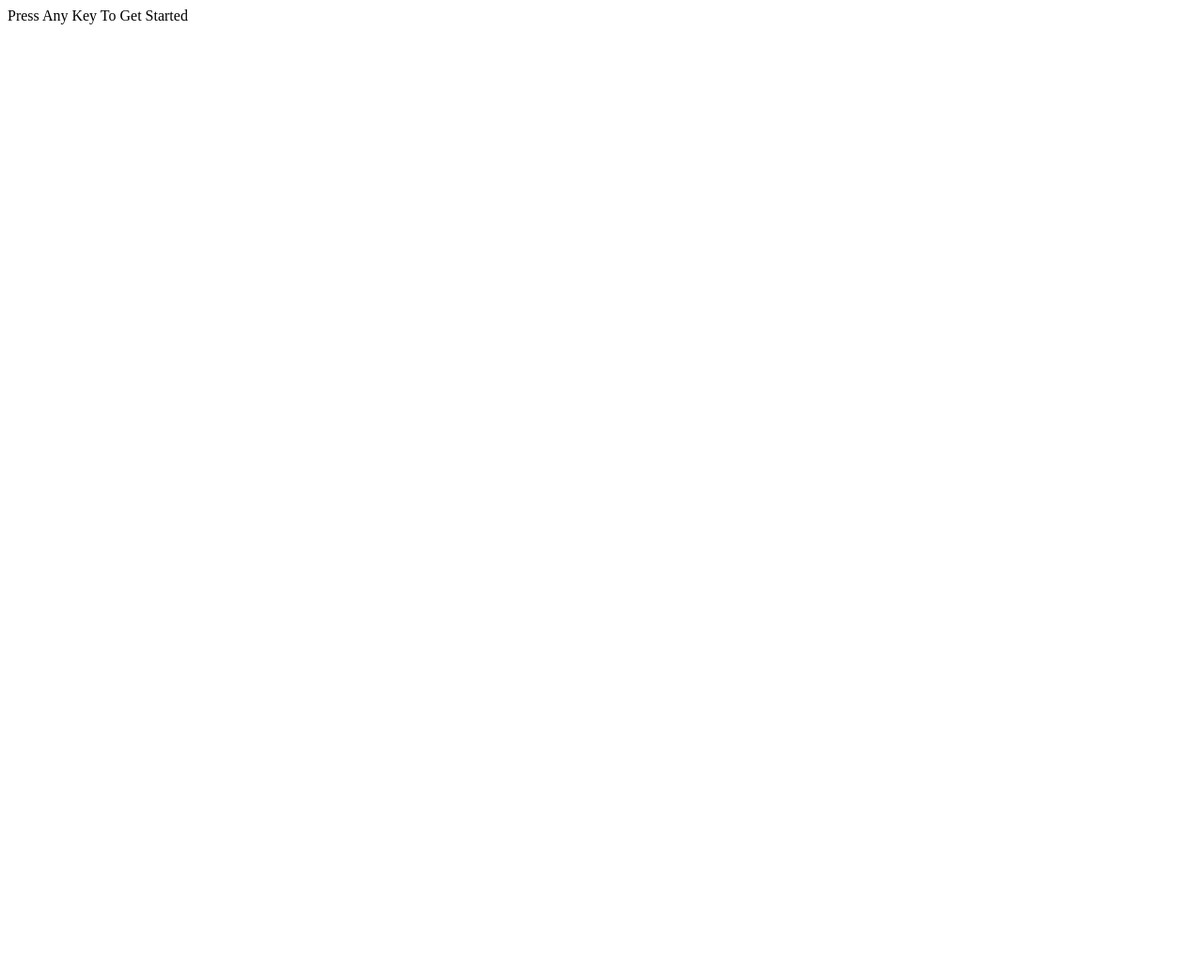
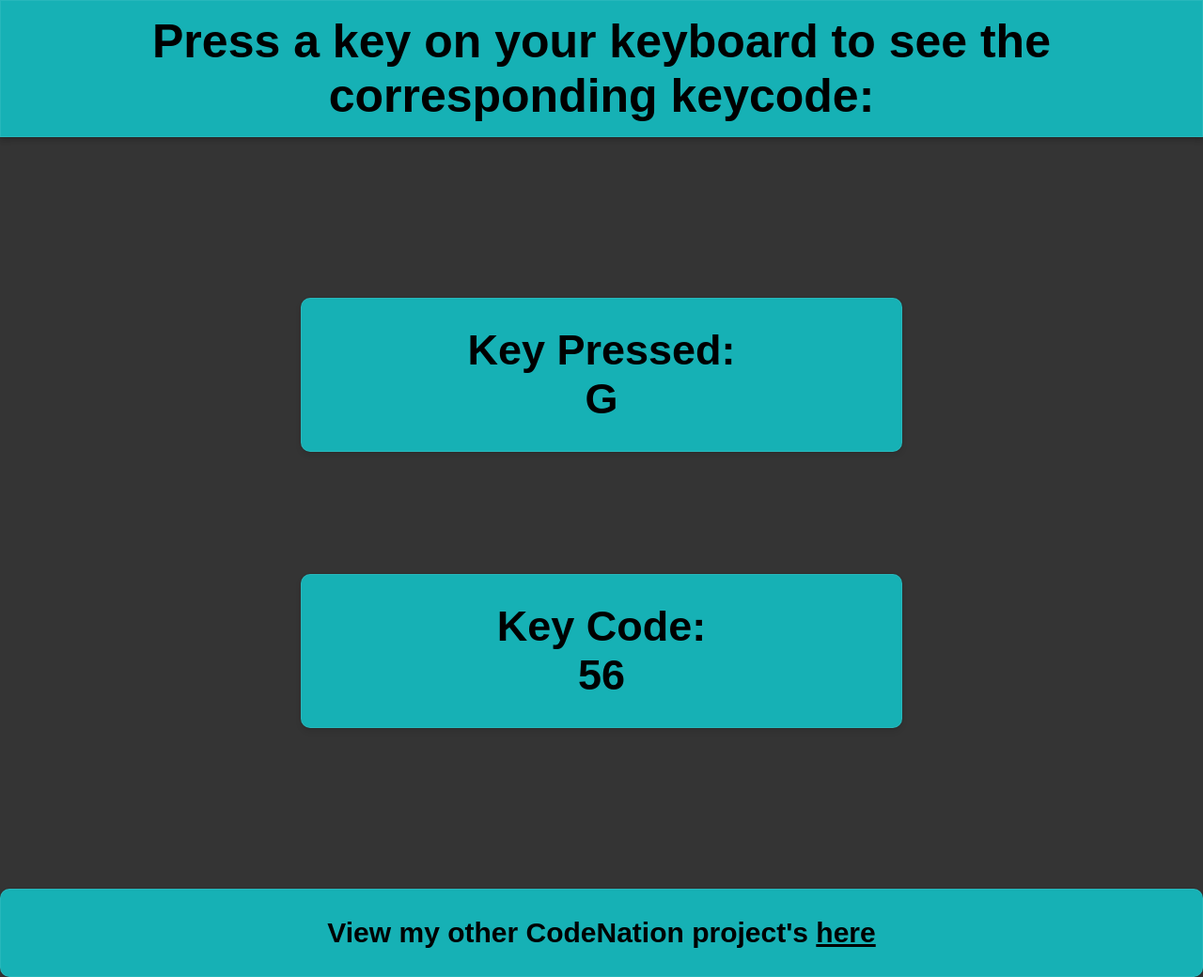
Before and after one commit to megsens/Week3JSDOM, a plain HTML site: page index.html in a window 1280 px wide. Shown: the whole page at 94% size. Before the commit the page ends 800 px from the top, so only its background shows below. Drawn offline with Linux system fonts and the light colour scheme.

Commit message:
Final styling, ready to submit

```diff
--- a/index.html
+++ b/index.html
@@ -1,18 +1,43 @@
 <!DOCTYPE html>
 <html lang="en">
   <head>
+    <meta charset="UTF-8" />
     <meta name="viewport" content="width=device-width, initial-scale=1.0" />
-    <title>Meg's Keycode Generator!</title>
-    <!-- Google Fonts -->
-    <link
-      href="https://fonts.googleapis.com/css2?family=Poppins:wght@500&display=swap"
-      rel="stylesheet"/>
-    <!-- Stylesheet-->
-    <link rel="stylesheet" href="style.css" />
+    <title>Meg's Key Code Generator!</title>
+    <link rel="stylesheet" href="./style.css" />
   </head>
+
   <body>
-    <div id="result">Press Any Key To Get Started</div>
-    <!-- Script -->
-    <script src="script.js"></script>
+    <div class="greeting-container">
+      <h1 class="greeting">
+        Press a key on your keyboard to see the corresponding keycode:
+      </h1>
+    </div>
+    <section>
+      <div class="container">
+        <div class="key">
+          <a href=""></a>
+          <h1>Key Pressed:</h1>
+          <h2>G</h2>
+        </div>
+        <div class="margin-div"></div>
+        <div class="keyCode">
+          <h1>Key Code:</h1>
+          <h2>56</h2>
+        </div>
+      </div>
+    </section>
+    <div class="overlay"></div>
+    <div class="footerContainer">
+      <footer>
+        <h1>
+          View my other CodeNation project's
+          <a class="here" target="_blank" href="https://github.com/megsens"
+            >here</a
+          >
+        </h1>
+      </footer>
+    </div>
+    <script src="./script.js"></script>
   </body>
 </html>
--- a/script.js
+++ b/script.js
@@ -1,5 +1,28 @@
+const displayKey = document.querySelector(".key h2");
+const displayKeyCode = document.querySelector(".keyCode h2");
+const keyCodeDiv = document.querySelector(".keyCode");
+const overlay = document.querySelector(".overlay");
+
 window.addEventListener("keydown", (e) => {
-    document.getElementById(
-      "result"
-    ).innerHTML = `The key pressed is <span>${e.key}</span><span>Key Code: ${e.keyCode}</span>`;
-  });
+overlay.classList.add("hide");
+displayKey.innerHTML = e.key;
+displayKeyCode.innerHTML = e.keyCode;
+if (e.keyCode === 32) {
+displayKey.innerHTML = `'space'`;
+}
+});
+
+keyCodeDiv.addEventListener("click", (e) => {
+const textArea = document.createElement("textarea");
+textArea.setAttribute("readonly", "");
+textArea.style.position = "absolute";
+textArea.value = displayKeyCode.innerText;
+document.body.appendChild(textArea);
+textArea.select();
+document.execCommand("copy");
+document.body.removeChild(textArea);
+keyCodeDiv.querySelector("p").innerText = "Copied";
+setTimeout(() => {
+keyCodeDiv.querySelector("p").innerText = "Click to Copy";
+}, 2000);
+});
--- a/style.css
+++ b/style.css
@@ -0,0 +1,153 @@
+/* For Mobile Portrait View */
+@media screen and (max-device-width: 480px)
+and (orientation: portrait) {
+.gfg-div {
+width: 200px;
+height: 200px;
+background-color: #F8F2ED;
+color: black;
+}
+}
+
+/* For Mobile Landscape View */
+@media screen and (max-device-width: 640px)
+and (orientation: landscape) {
+.gfg-div {
+width: 400px;
+height: 200px;
+background-color: #F8F2ED;
+color: black;
+}
+}
+
+/* Desktop Port Styling */
+
+* {
+  padding: 0;
+  margin: 0;
+  box-sizing: border-box;
+  }
+  body {
+  font-family: Arial, Helvetica, sans-serif;
+  font-size: 30px;
+  background-color: #343434;
+  }
+
+
+.greeting-container {
+
+  /* Start of border shading */
+background-color: #16B1B5;
+box-shadow: inset 0 0 0.5px 1px hsla(0, 0%,
+100%, 0.075),
+/* shadow ring */
+0 0 0 1px hsla(0, 0%, 0%, 0.05),
+/* multiple soft shadows */
+0 0.3px 0.4px hsla(0, 0%, 0%, 0.02),
+0 0.9px 1.5px hsla(0, 0%, 0%, 0.045),
+0 3.5px 6px hsla(0, 0%, 0%, 0.09);
+}
+
+.greeting {
+
+text-align: center;
+padding-top: 15px;
+padding-bottom: 15px;
+font-family: Arial, Helvetica, sans-serif;
+font-size: 50px;
+background-color: #16B1B5;
+
+/* Start of border shading */
+background-color: #16B1B5;
+box-shadow: inset 0 0 0.5px 1px hsla(0, 0%,
+100%, 0.075),
+/* shadow ring */
+0 0 0 1px hsla(0, 0%, 0%, 0.05),
+/* multiple soft shadows */
+0 0.3px 0.4px hsla(0, 0%, 0%, 0.02),
+0 0.9px 1.5px hsla(0, 0%, 0%, 0.045),
+0 3.5px 6px hsla(0, 0%, 0%, 0.09);
+
+}
+
+section {
+min-height: 100vh;
+width: 100%;
+padding: 100px 0;
+display: flex;
+align-items: center;
+justify-content: center}
+
+.container {
+width: 100%;
+height: fit-content;
+display: flex;
+flex-direction: column;
+justify-content: center;
+width: 50%;
+max-width: 1000px;
+}
+.container div {
+/* Start of border shading */
+background-color: #16B1B5;
+box-shadow: inset 0 0 0.5px 1px hsla(0, 0%,
+100%, 0.075),
+/* shadow ring */
+0 0 0 1px hsla(0, 0%, 0%, 0.05),
+/* multiple soft shadows */
+0 0.3px 0.4px hsla(0, 0%, 0%, 0.02),
+0 0.9px 1.5px hsla(0, 0%, 0%, 0.045),
+0 3.5px 6px hsla(0, 0%, 0%, 0.09);
+display: flex;
+align-items: center;
+flex-direction: column;
+padding: 30px;
+border-radius: 10px;
+}
+
+.container-div:active {
+
+transform: scale(0.98);
+/* Scaling button to 0.98 to its original size */
+box-shadow: 3px 2px 22px 1px rgba(0, 0, 0, 0.24);
+}
+
+
+.margin-div {
+
+visibility: hidden;
+margin-top: 25px;
+margin-bottom: 45px;
+}
+
+.footerContainer {
+
+font-family: Arial, Helvetica, sans-serif;
+font-size: 15px;
+background-color: #16B1B5;
+color: black;
+text-align: center;
+padding-top: 25px;
+padding-bottom: 45px;
+
+/* Start of border shading */
+
+background-color: #16B1B5;
+box-shadow: inset 0 0 0.5px 1px hsla(0, 0%,
+100%, 0.075),
+/* shadow ring */
+0 0 0 1px hsla(0, 0%, 0%, 0.05),
+/* multiple soft shadows */
+0 0.3px 0.4px hsla(0, 0%, 0%, 0.02),
+0 0.9px 1.5px hsla(0, 0%, 0%, 0.045),
+0 3.5px 6px hsla(0, 0%, 0%, 0.09);
+display: flex;
+align-items: center;
+flex-direction: column;
+padding: 30px;
+border-radius: 10px;
+}
+
+.here {
+color: black;
+}
```
